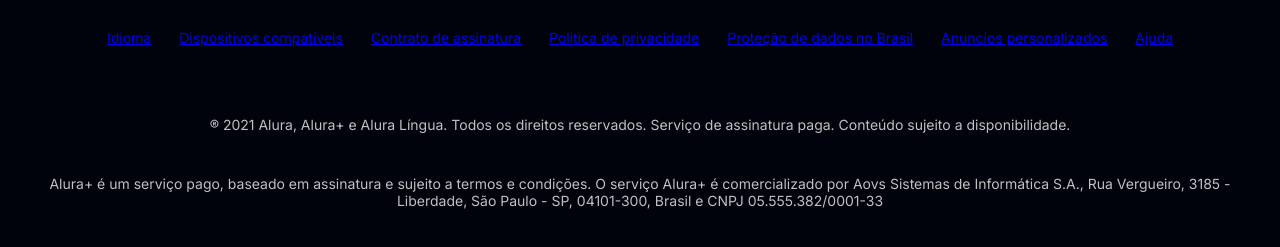
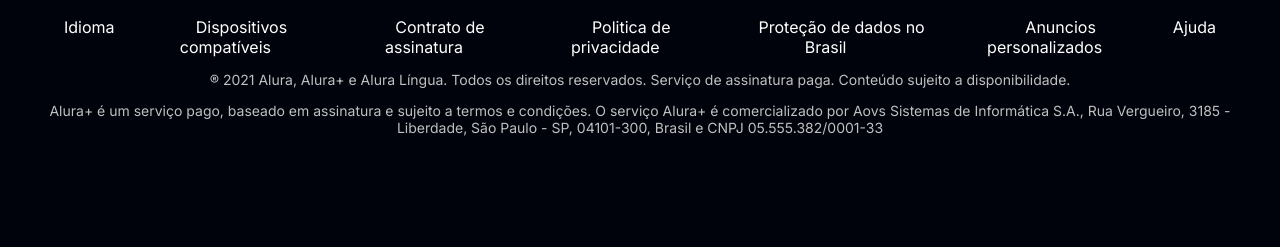
Before and after one commit to LuisPauloTDourado/aluraplus, a plain HTML site: page index.html in a window 1280 px wide. Shown: the part 3693-3940 px from the top of the page. After the commit the page ends 3909 px from the top, so only its background shows below. Drawn offline with Linux system fonts and the light colour scheme.

Commit message:
Add files via upload

```diff
--- a/style.css
+++ b/style.css
@@ -4,6 +4,7 @@
     --botao-azul: #167BF7;
     --cor-de-fundo: #00030C;
     --fonte-principal: 'Inter';
+    --botao-azul-efeito: #3c92fa;
 }
 
 body {
@@ -110,28 +111,35 @@ body {
 }
 .rodape {
     text-align: center;
-    text-decoration: none;
-    list-style-type: none;
+    margin: 5em 3em;
 }
 
-.lista__link {
+.lista__link a{
     text-decoration: none;
-    list-style-type: none;
-    margin: 2em 1em;
+    color: var(--branco-principal);
+    margin: 1em;
 }
 .rodape__lista {
-    text-decoration: none;
     list-style-type: none;
-    font-weight: 400;
-    font-family: var(--fonte-principal);
-    font-size: 14px;
     display: flex;
     justify-content: center;
+    margin-top: 1em;
 }
+
 .rodape__texto {
-    font-family: var(--fonte-principal);
     color: var(--cinza-secundario);
-    font-weight: 400;
     font-size: 14px;
-    margin: 3em;
+    margin: 1em 0;
 }
+
+.lista__link a:hover {
+    color: var(--botao-azul);
+}
+.lista__link a:active {
+    color: purple;
+}
+
+.container__botao:hover {
+    background-color: var(--botao-azul-efeito);
+    color: var(--cor-de-fundo);
+}
```
